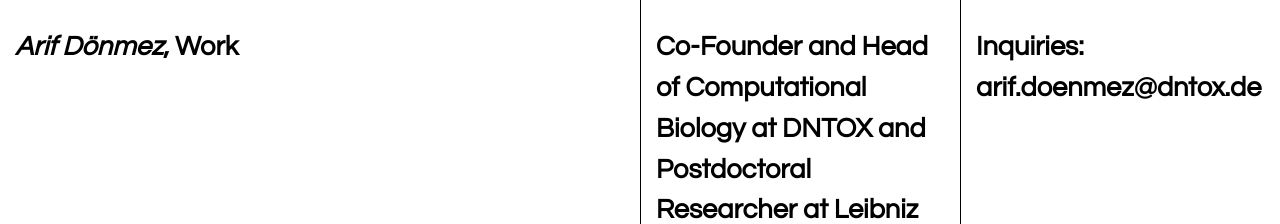
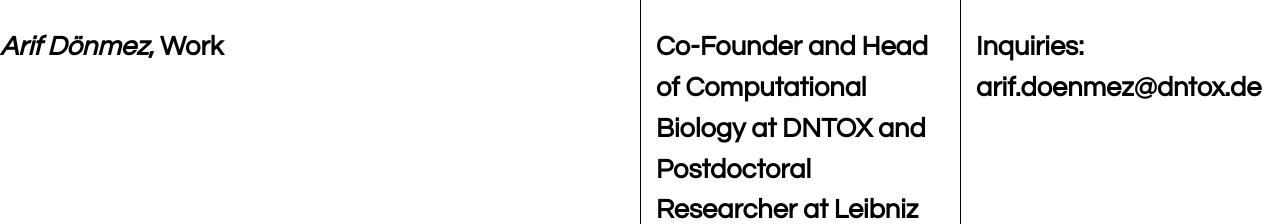
Before and after one commit to alim-zend/alim-zend.github.io, a Jekyll site: the page built from index.md, in a window 1280 px wide. Shown: the top 224 px of the page. Built offline with Jekyll 4.4.1, drawn with Linux system fonts in a browser that asks for light colours.

Commit message:
Update header.html

```diff
--- a/_includes/header.html
+++ b/_includes/header.html
@@ -1,8 +1,10 @@
 <header>
   <div class="container-fluid">
+    <div class="fixed-top" style="font-weight:bold;padding-top: 1em;">
+          <i>Arif Dönmez</i>, Work
+    </div>
     <div class="row">
       <div class="col-sm-6" style="font-weight:bold;padding-top: 1em;">
-          <i>Arif Dönmez</i>, Work
       </div>
       <div class="col-sm" style="font-weight:bold;border-width: thin;border-left-style: solid;padding-top: 1em;">
         Co-Founder and Head of Computational Biology at DNTOX and Postdoctoral Researcher at Leibniz Research Institute for Environmental Medicine.
```
